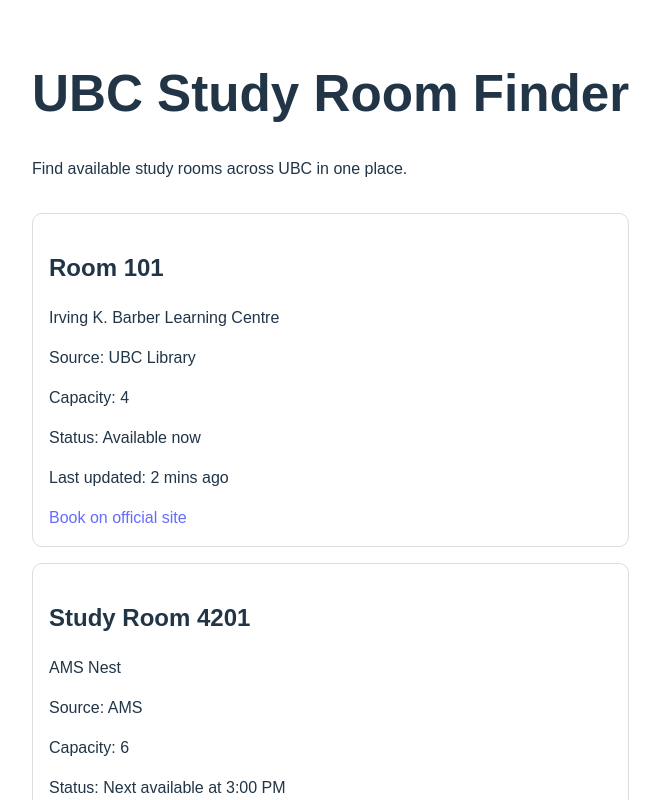
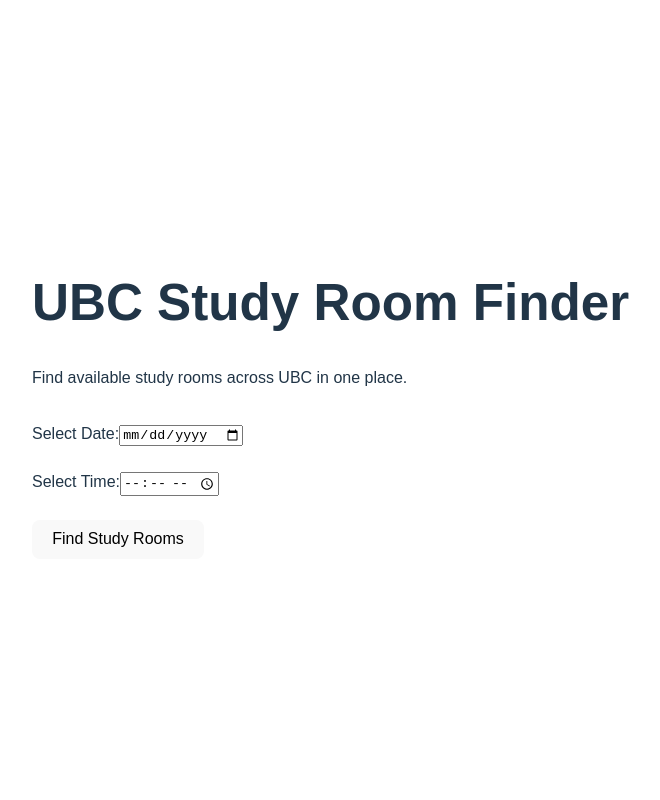
Before and after one commit to schroedernicole/cmd-f-2026, a React app in the folder frontend/: page / in a window 1280 px wide. Shown: the top 800 px of the page, without its empty margins (0-660 px from the left). Built offline with nearby package versions, Linux system fonts and the light colour scheme; the HTML template or start-up script is replaced by a standard one.

Commit message:
add home screen for user input

```diff
--- a/frontend/src/App.jsx
+++ b/frontend/src/App.jsx
@@ -4,6 +4,49 @@
 import { mockRooms } from "./mockRooms";
 
 function App() {
+    const [date, setDate] = useState("");
+    const [time, setTime] = useState("");
+    const [searched, setSearched] = useState(false);
+
+    const handleSearch = () => {
+      setSearched(true);
+    };
+    if (!searched) {
+        return (
+          <div style={{ padding: "2rem", fontFamily: "Arial" }}>
+            <h1>UBC Study Room Finder</h1>
+            <p>Find available study rooms across UBC in one place.</p>
+
+            <div style={{ marginTop: "2rem" }}>
+              <label>
+                Select Date:
+                <input
+                  type="date"
+                  value={date}
+                  onChange={(e) => setDate(e.target.value)}
+                />
+              </label>
+
+              <br /><br />
+
+              <label>
+                Select Time:
+                <input
+                  type="time"
+                  value={time}
+                  onChange={(e) => setTime(e.target.value)}
+                />
+              </label>
+
+              <br /><br />
+
+              <button onClick={handleSearch}>
+                Find Study Rooms
+              </button>
+            </div>
+          </div>
+        );
+      }
       return (
         <div style={{ padding: "2rem", fontFamily: "Arial" }}>
           <h1>UBC Study Room Finder</h1>
@@ -48,4 +91,5 @@
       );
 }
 
+
 export default App;
```
Lines whose indentation alone changed are shown as unchanged.
